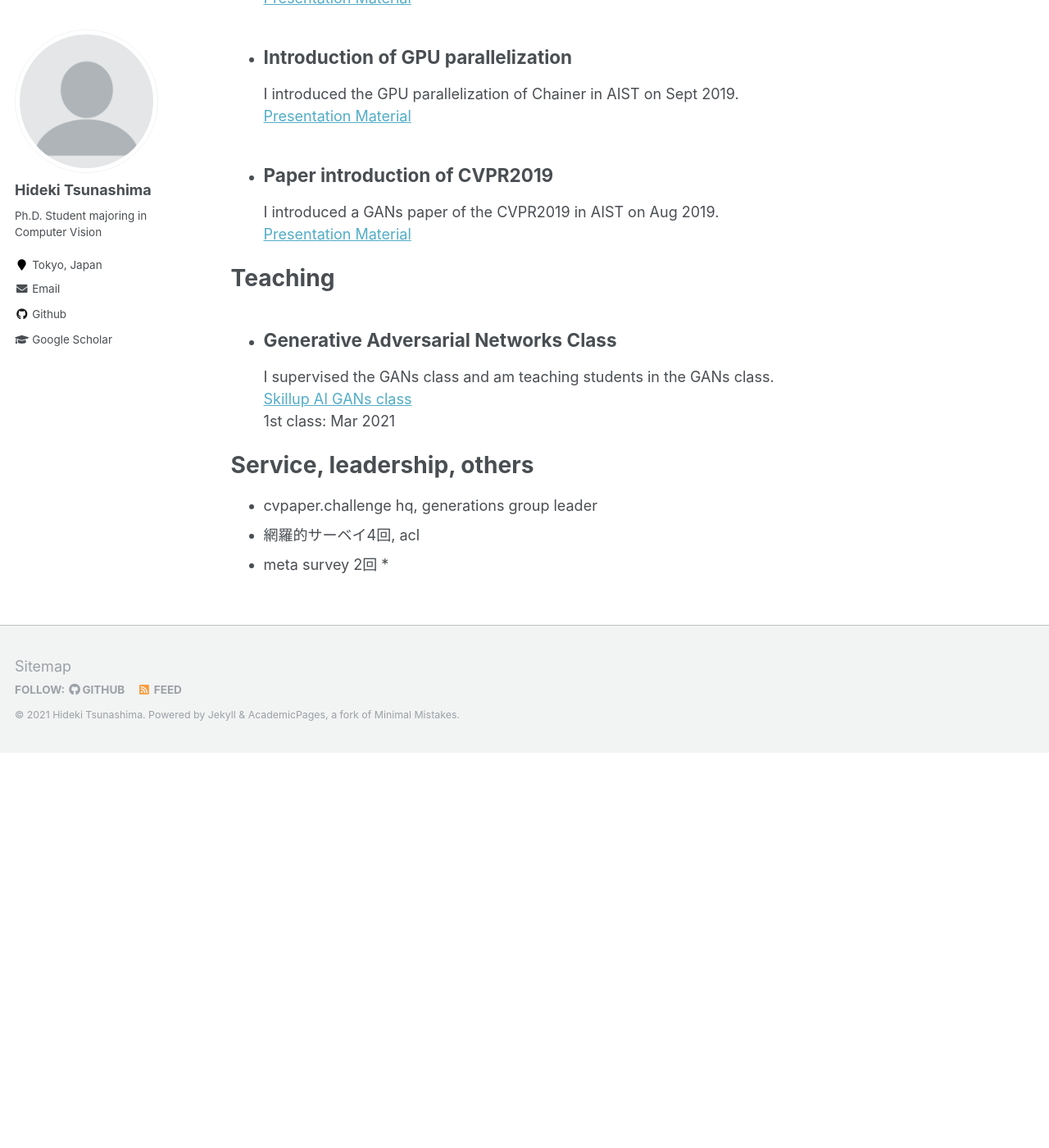
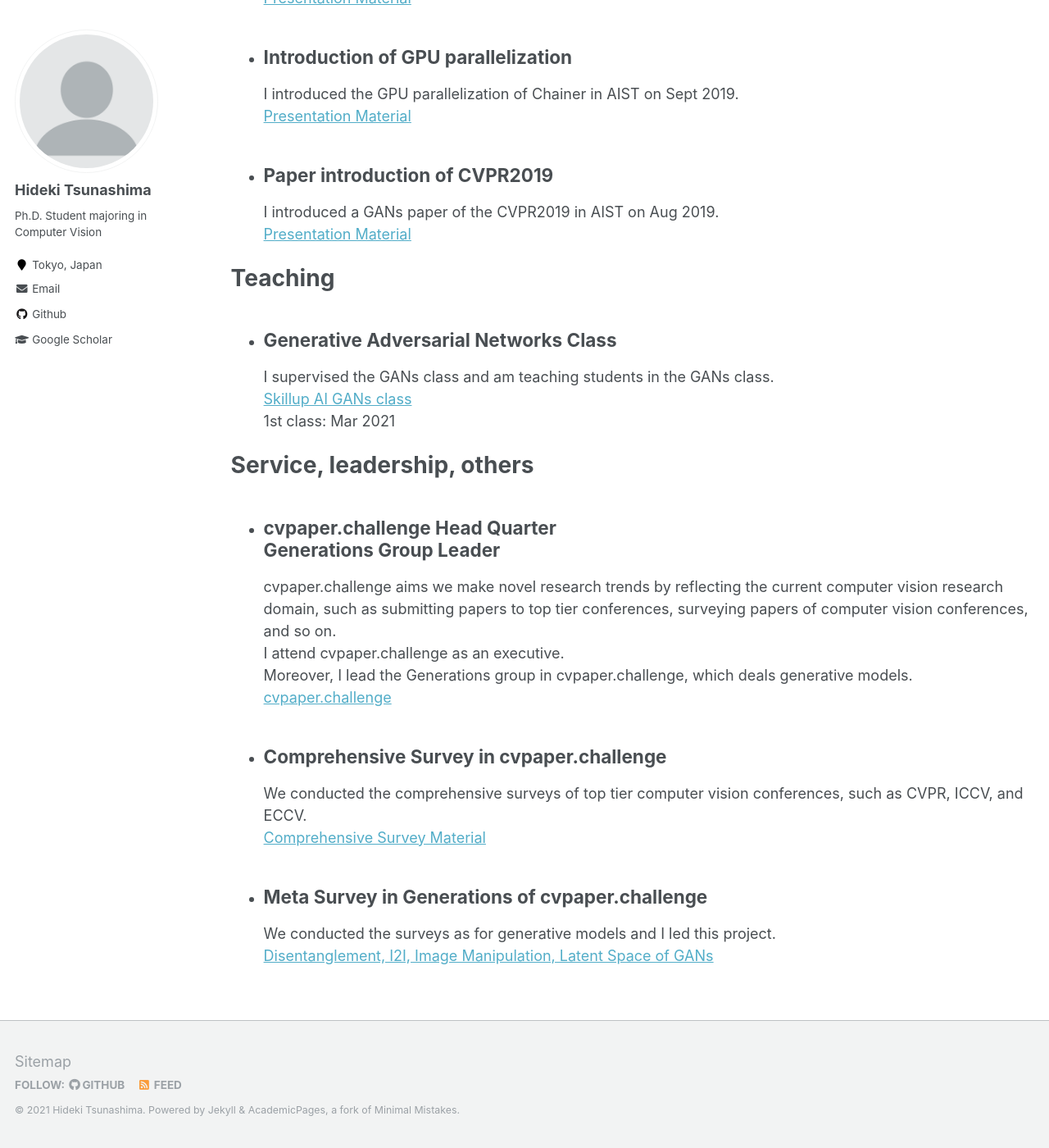
Before and after one commit to maguro27/hideki-tsunashima-page, a Jekyll site: the page built from _pages/cv.md, in a window 1280 px wide and 1400 px high, scrolled down 4652 px. Shown: the whole window at 82% size. Built offline with Jekyll 4.4.1, drawn with Linux system fonts in a browser that asks for light colours; before the commit the page ends 5570 px from its top, so only the background shows below that.

Commit message:
add text

```diff
--- a/_config.yml
+++ b/_config.yml
@@ -97,7 +97,7 @@ author:
   flickr           :
   facebook         :
   foursquare       :
-  github           : "https://github.com/maguro27"
+  github           : "maguro27"
   google_plus      :
   keybase          :
   instagram        :
--- a/_pages/cv.md
+++ b/_pages/cv.md
@@ -161,7 +161,16 @@ I supervised the GANs class and am teaching students in the GANs class.<br>
 <!-- ################################################### -->
 [](This is not elegant way. I'll fix it.)
 # Service, leadership, others
-* cvpaper.challenge hq, generations group leader
-* 網羅的サーベイ4回, acl
-* meta survey 2回
-*
+* ## cvpaper.challenge Head Quarter<br> Generations Group Leader
+cvpaper.challenge aims we make novel research trends by reflecting the current computer vision research domain, such as submitting papers to top tier conferences, surveying papers of computer vision conferences, and so on.<br>
+I attend cvpaper.challenge as an executive.<br>
+Moreover, I lead the Generations group in cvpaper.challenge, which deals generative models.<br>
+[cvpaper.challenge](http://xpaperchallenge.org/cv/)
+
+* ## Comprehensive Survey in cvpaper.challenge
+We conducted the comprehensive surveys of top tier computer vision conferences, such as CVPR, ICCV, and ECCV.<br>
+[Comprehensive Survey Material](http://xpaperchallenge.org/cv/survey/)
+
+* ## Meta Survey in Generations of cvpaper.challenge
+We conducted the surveys as for generative models and I led this project.<br>
+[Disentanglement, I2I, Image Manipulation, Latent Space of GANs](https://www.slideshare.net/cvpaperchallenge/generative-models-233089430)
```
Also changed, not shown: _pages/about.md (+0 -4 lines), 3 other files.
